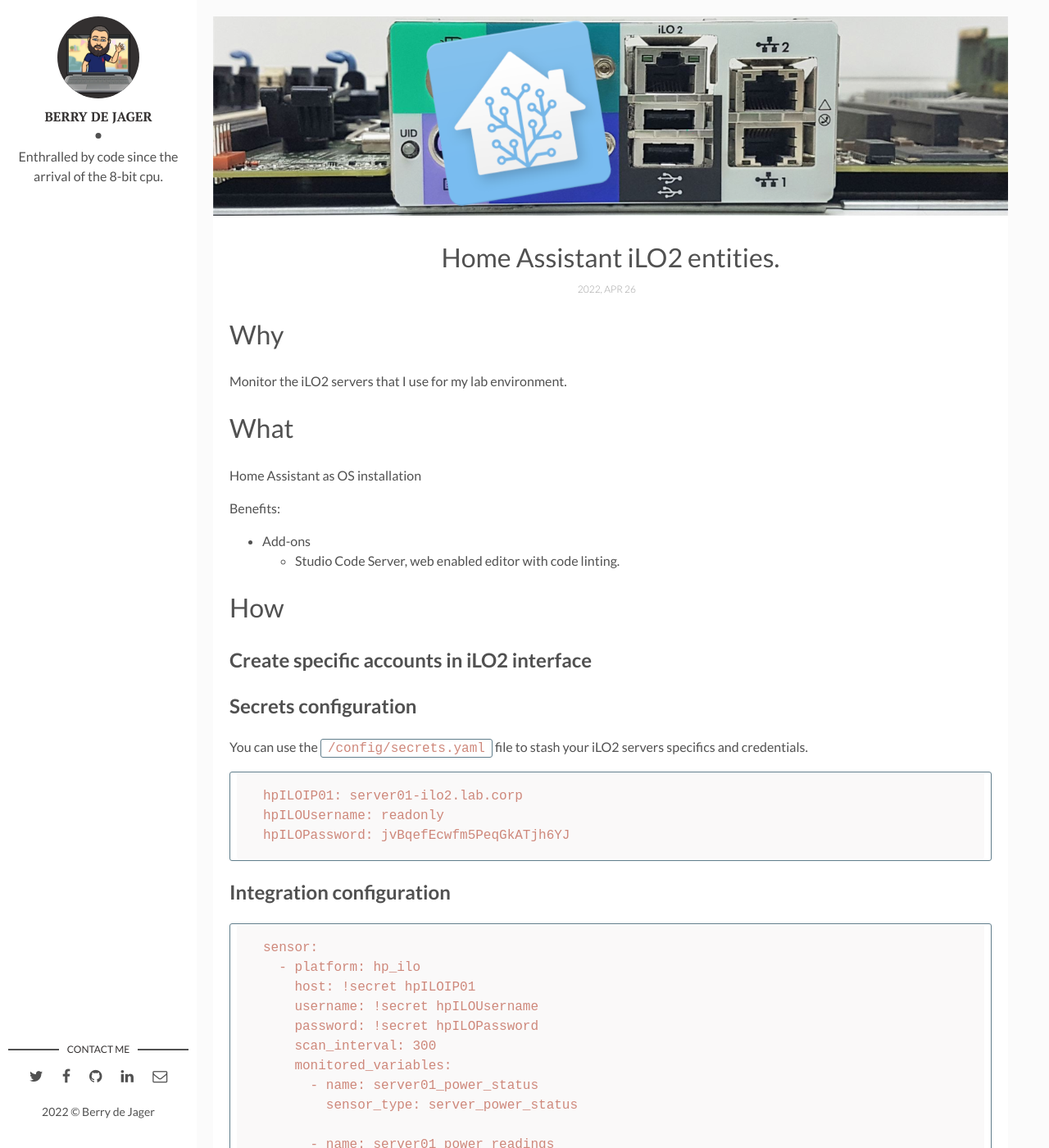
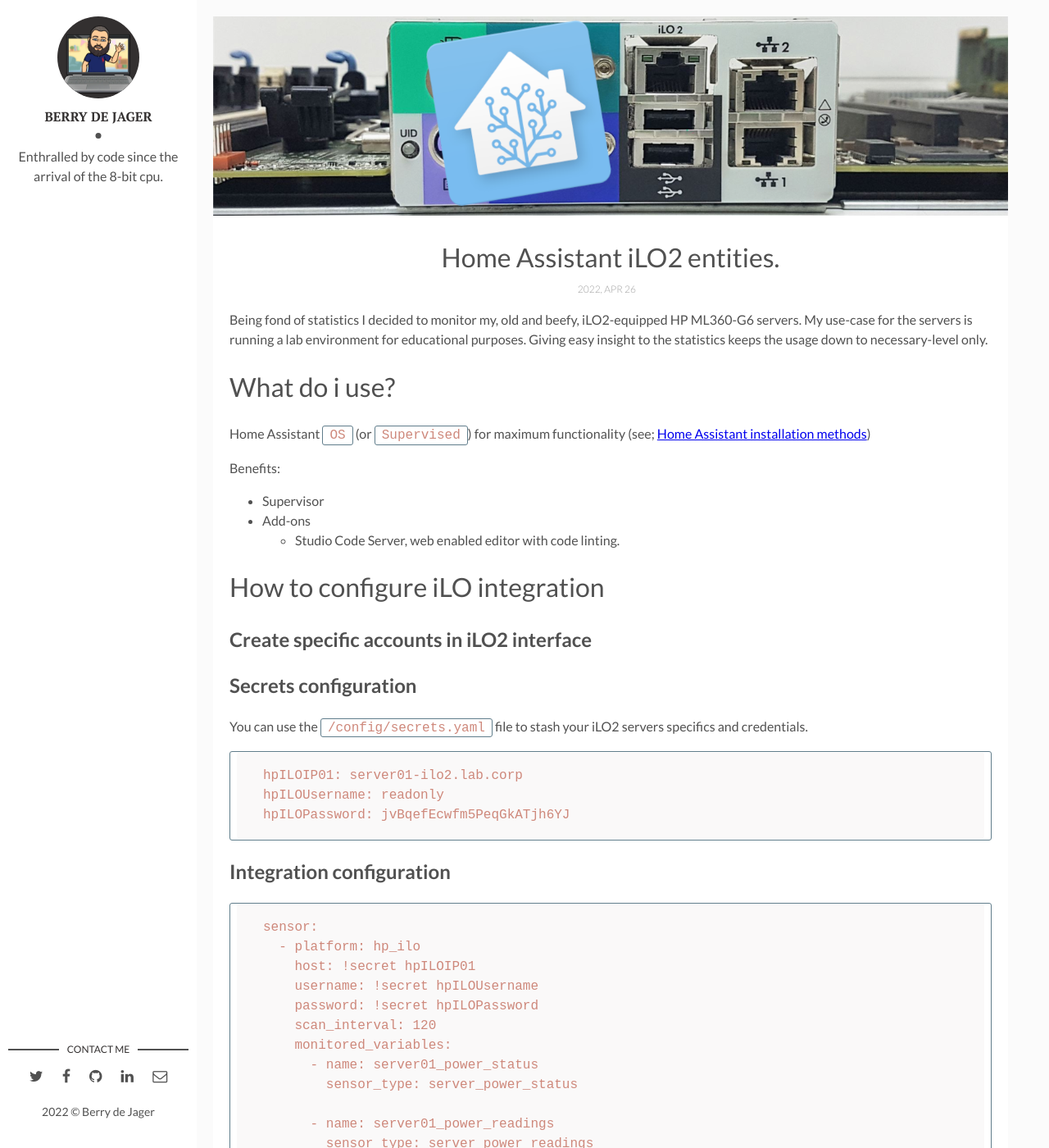
Before and after one commit to berrydejager/code, a Jekyll site: the page built from _posts/2022-04-26-Home-Assistant-iLO2.markdown, in a window 1280 px wide and 1400 px high. Shown: the whole window at 82% size. Built offline with Jekyll 4.4.1, drawn with Linux system fonts in a browser that asks for light colours; some of the changed text lies outside the part shown.

Commit message:
Update 2022-04-26-Home-Assistant-iLO2.markdown

```diff
--- a/_posts/2022-04-26-Home-Assistant-iLO2.markdown
+++ b/_posts/2022-04-26-Home-Assistant-iLO2.markdown
@@ -4,24 +4,22 @@
 date: 2022-04-26 13:37:00 +0100
 description: Intergrating HP iLO2 into Home Assistent dashboards.
 img: header/HASS-iLO.png
-tags: [HomeAssistant, HASS, HASSio, HP, iLO2]
+tags: [HomeAssistant, HASS, HASSio, HP, ML350G6, iLO2]
 ---
-# Why
+Being fond of statistics I decided to monitor my, old and beefy, iLO2-equipped HP ML360-G6 servers. My use-case for the servers is running a lab environment for educational purposes. Giving easy insight to the statistics keeps the usage down to necessary-level only.
 
-Monitor the iLO2 servers that I use for my lab environment.
+# What do i use?
 
-# What
-
-Home Assistant as OS installation
+Home Assistant `OS` (or `Supervised`) for maximum functionality (see; [Home Assistant installation methods](https://www.home-assistant.io/installation/#compare-installation-methods))
 
 Benefits:
-*   Add-ons
-    *   Studio Code Server, web enabled editor with code linting.
+* Supervisor
+* Add-ons
+  *   Studio Code Server, web enabled editor with code linting.
 
-# How
+# How to configure iLO integration
 
 ## Create specific accounts in iLO2 interface
-
 
 ## Secrets configuration
 
@@ -41,7 +39,7 @@
     host: !secret hpILOIP01
     username: !secret hpILOUsername
     password: !secret hpILOPassword
-    scan_interval: 300
+    scan_interval: 120
     monitored_variables:
       - name: server01_power_status
         sensor_type: server_power_status
```
Also changed, not shown: other parts of _posts/2022-04-26-Home-Assistant-iLO2.markdown (+1 -1 lines).
